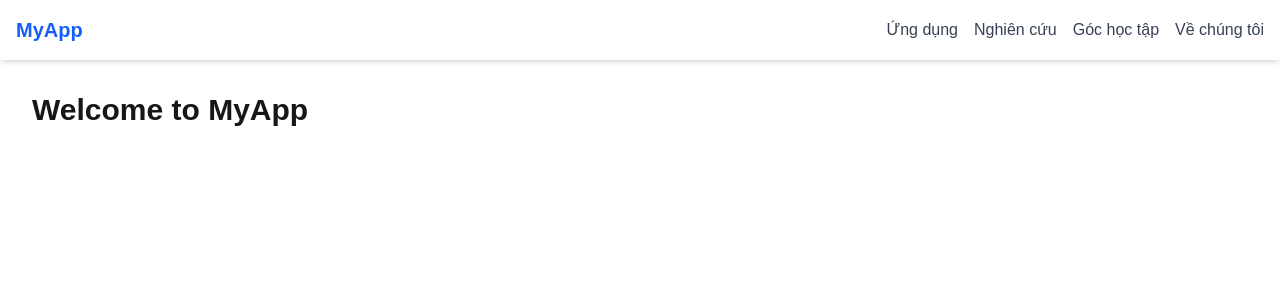
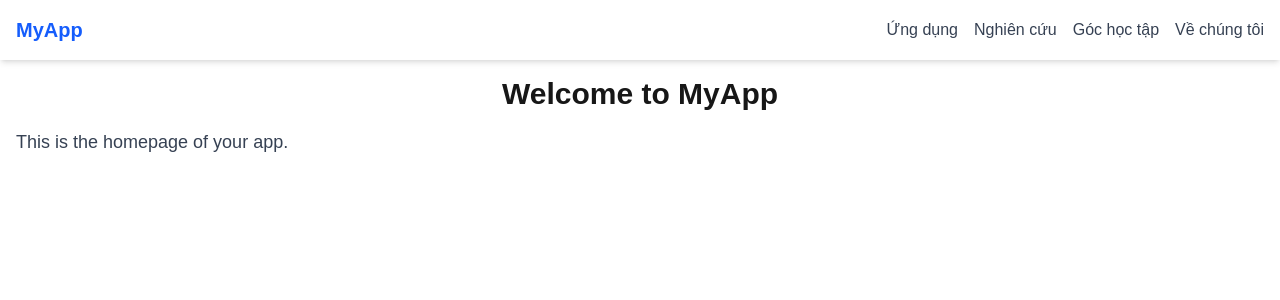
Before and after one commit to PhuongAnh2212/GDGoC2025-CCTK, a Next.js app in the folder ai-purpose-lab/: page / in a window 1280 px wide. Shown: the top 300 px of the page. Built offline with nearby package versions, Linux system fonts and the light colour scheme.

Commit message:
add menu bar

```diff
--- a/ai-purpose-lab/src/app/page.tsx
+++ b/ai-purpose-lab/src/app/page.tsx
@@ -1,12 +1,16 @@
+// pages/index.tsx
+import React from 'react';
 import Header from '@/components/Header';
+const HomePage = () => {
+  return (
 
-export default function Home() {
-  return (
-    <>
-      <Header />
-      <main className="p-8">
-        <h1 className="text-3xl font-bold">Welcome to MyApp</h1>
-      </main>
-    </>
+    <><Header /><div className="container mx-auto p-4">
+      <h1 className="text-3xl font-bold text-center mb-4">Welcome to MyApp</h1>
+      <p className="text-lg text-gray-700">
+        This is the homepage of your app.
+      </p>
+    </div></>
   );
-}
+};
+
+export default HomePage;
--- /dev/null
+++ b/ai-purpose-lab/src/pages/_app.tsx
@@ -0,0 +1,15 @@
+// pages/_app.tsx
+import type { AppProps } from 'next/app';
+import '@/app/globals.css';
+import Header from '@/components/Header';
+
+export default function App({ Component, pageProps }: AppProps) {
+  return (
+    <>
+      <Header />
+      <main className="min-h-screen">
+        <Component {...pageProps} />
+      </main>
+    </>
+  );
+}
--- a/ai-purpose-lab/src/pages/gochoctap.tsx
+++ b/ai-purpose-lab/src/pages/gochoctap.tsx
@@ -0,0 +1,3 @@
+export default function gochoctap() {
+    return <div className="p-8">This is the Góc học tập page.</div>;
+  }
--- a/ai-purpose-lab/src/pages/nghiencuu.tsx
+++ b/ai-purpose-lab/src/pages/nghiencuu.tsx
@@ -0,0 +1,3 @@
+export default function nghiencuu() {
+    return <div className="p-8">This is the Nghiên Cứu page.</div>;
+  }
--- a/ai-purpose-lab/src/pages/ungdung.tsx
+++ b/ai-purpose-lab/src/pages/ungdung.tsx
@@ -1,4 +1,4 @@
-export default function UngDung() {
+export default function ungdung() {
     return (
       <div className="p-4">
         <h1 className="text-3xl font-bold">Welcome to the Home Page</h1>
--- a/ai-purpose-lab/src/pages/vechungtoi.tsx
+++ b/ai-purpose-lab/src/pages/vechungtoi.tsx
@@ -0,0 +1,3 @@
+export default function vechungtoi() {
+    return <div className="p-8">This is the About page.</div>;
+  }
```
